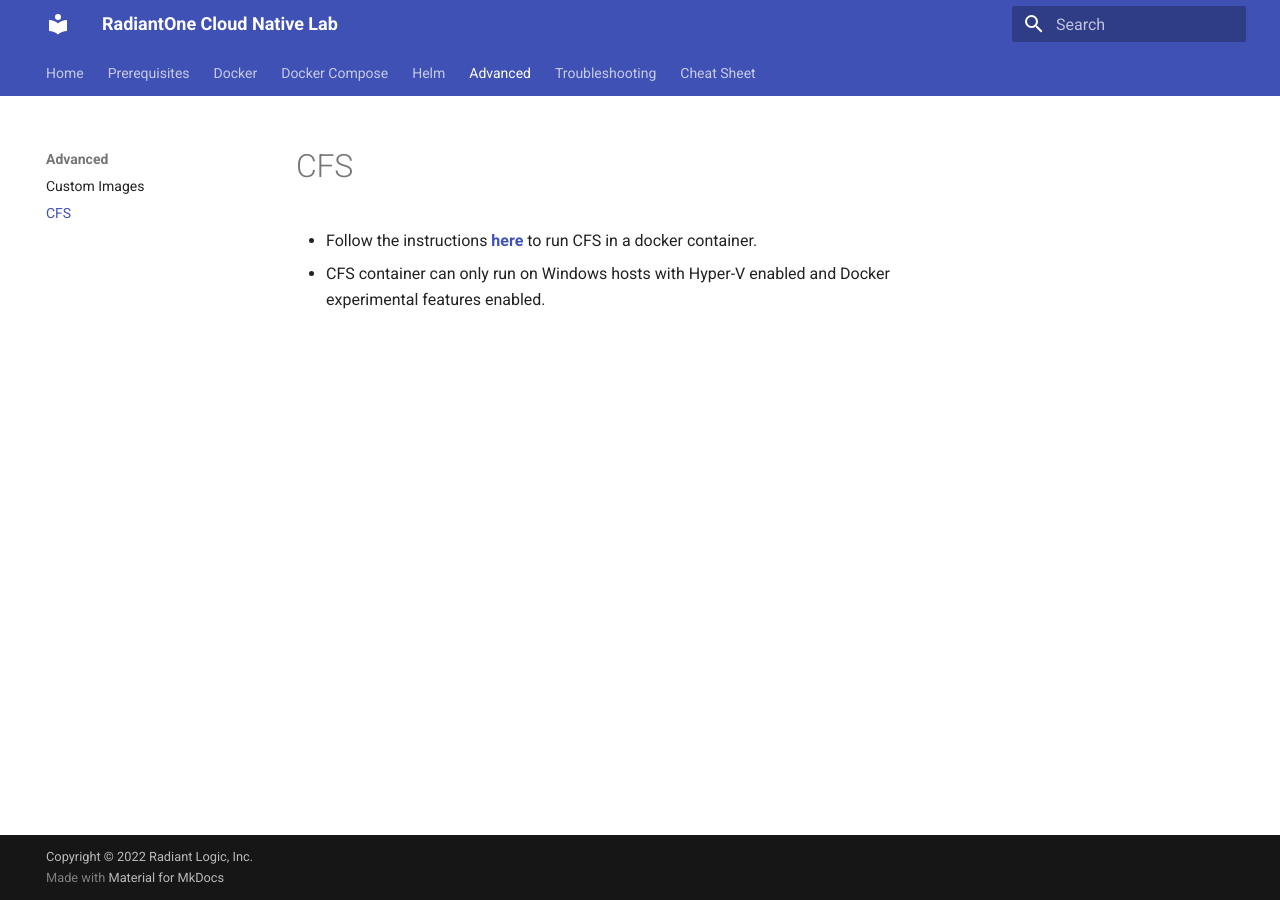
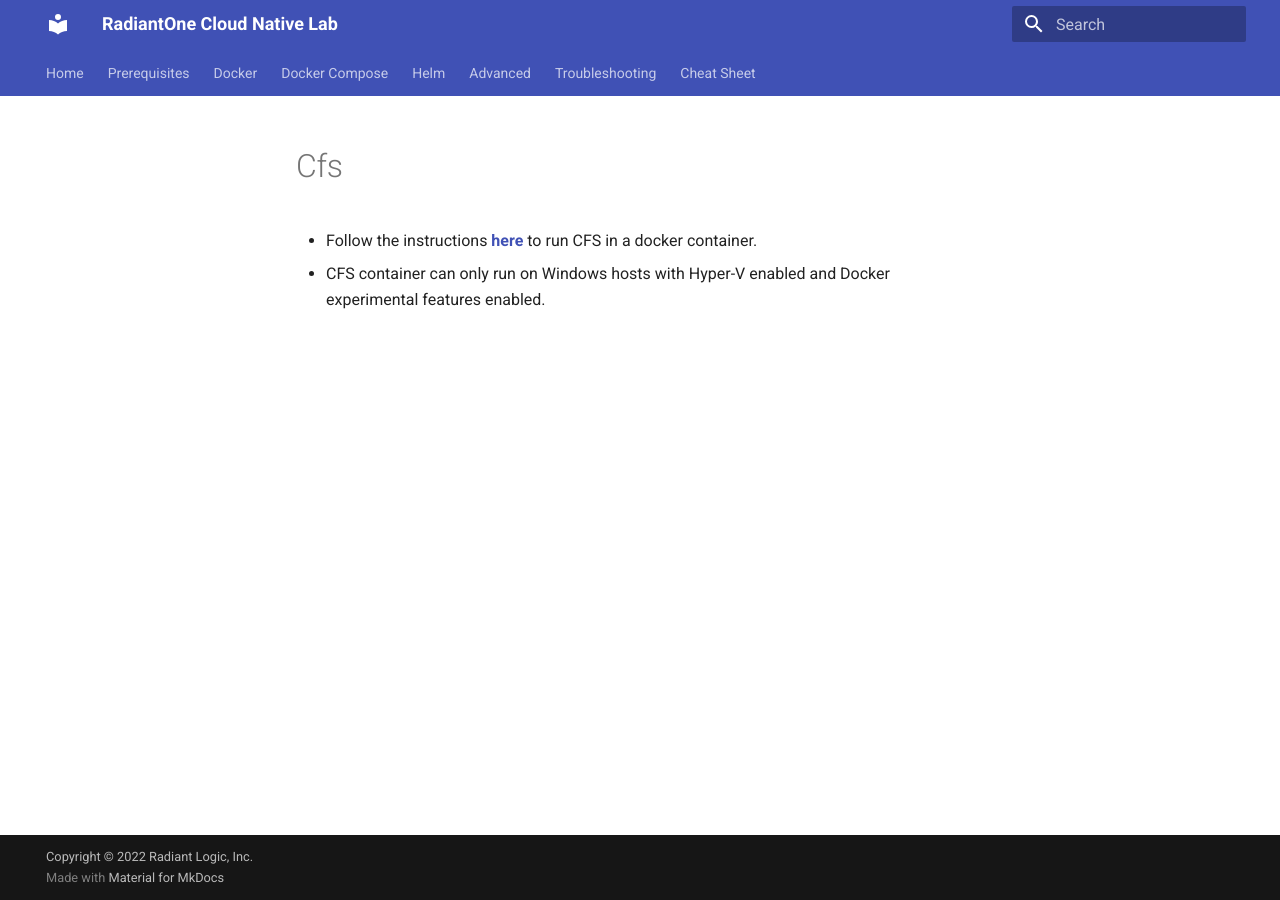
Before and after one commit to radiantlogic-devops/cloud-native-lab, an MkDocs documentation site: the page built from docs/cfs.md, in a window 1280 px wide. Built offline with MkDocs 1.6.1 and Material for MkDocs 9.7.7, drawn with Linux system fonts in a browser that asks for light colours; some of the changed lines change nothing that is shown.

Commit message:
Update mkdocs.yml

```diff
--- a/mkdocs.yml
+++ b/mkdocs.yml
@@ -29,7 +29,7 @@
 - Helm: helm.md
 - Advanced:
   - Custom Images: custom-docker.md
-  - CFS: cfs.md
+  #- CFS: cfs.md
 - Troubleshooting: troubleshooting.md
 - Cheat Sheet:
   - Docker: docker-cheatsheet.md
```
